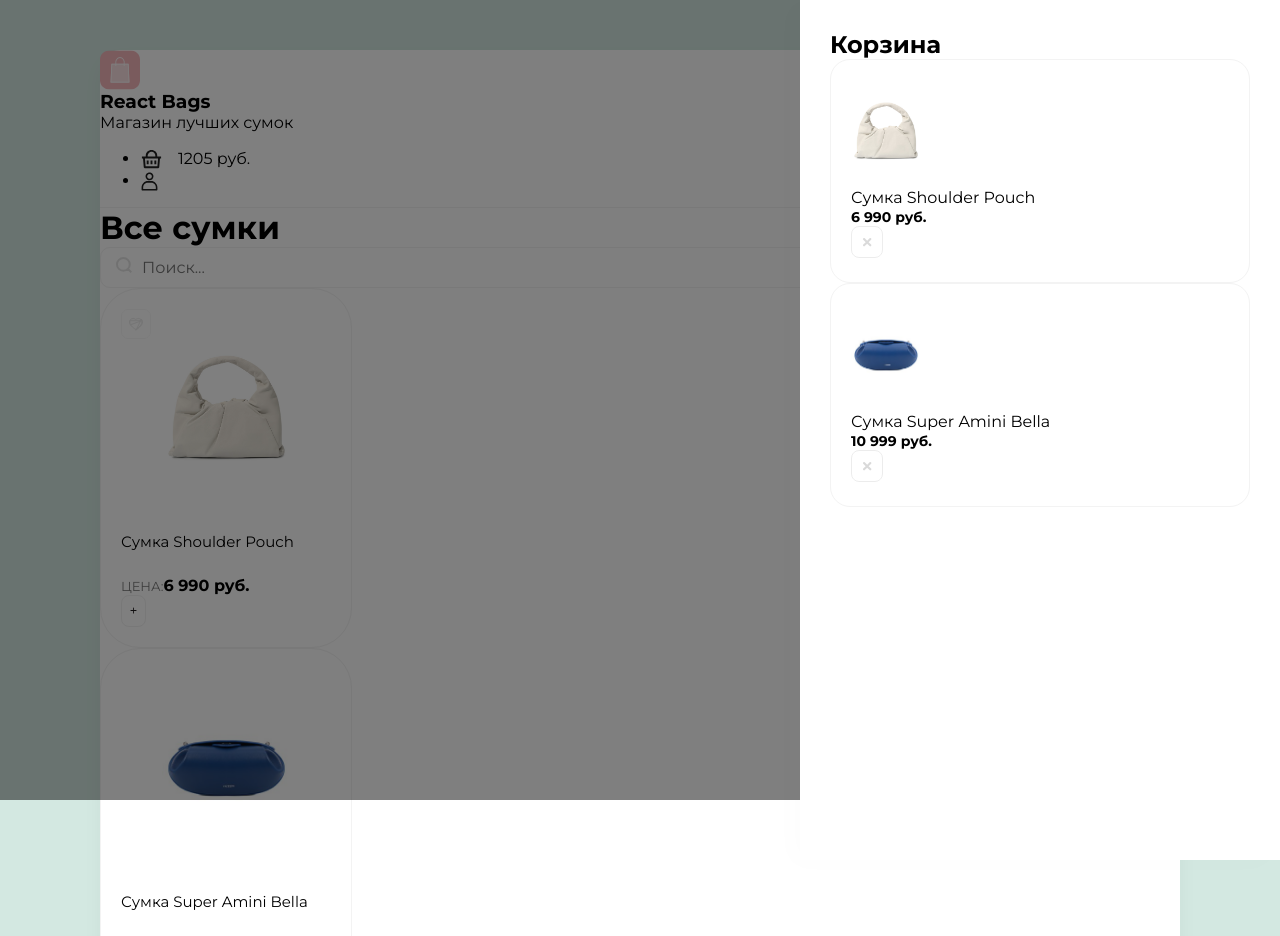
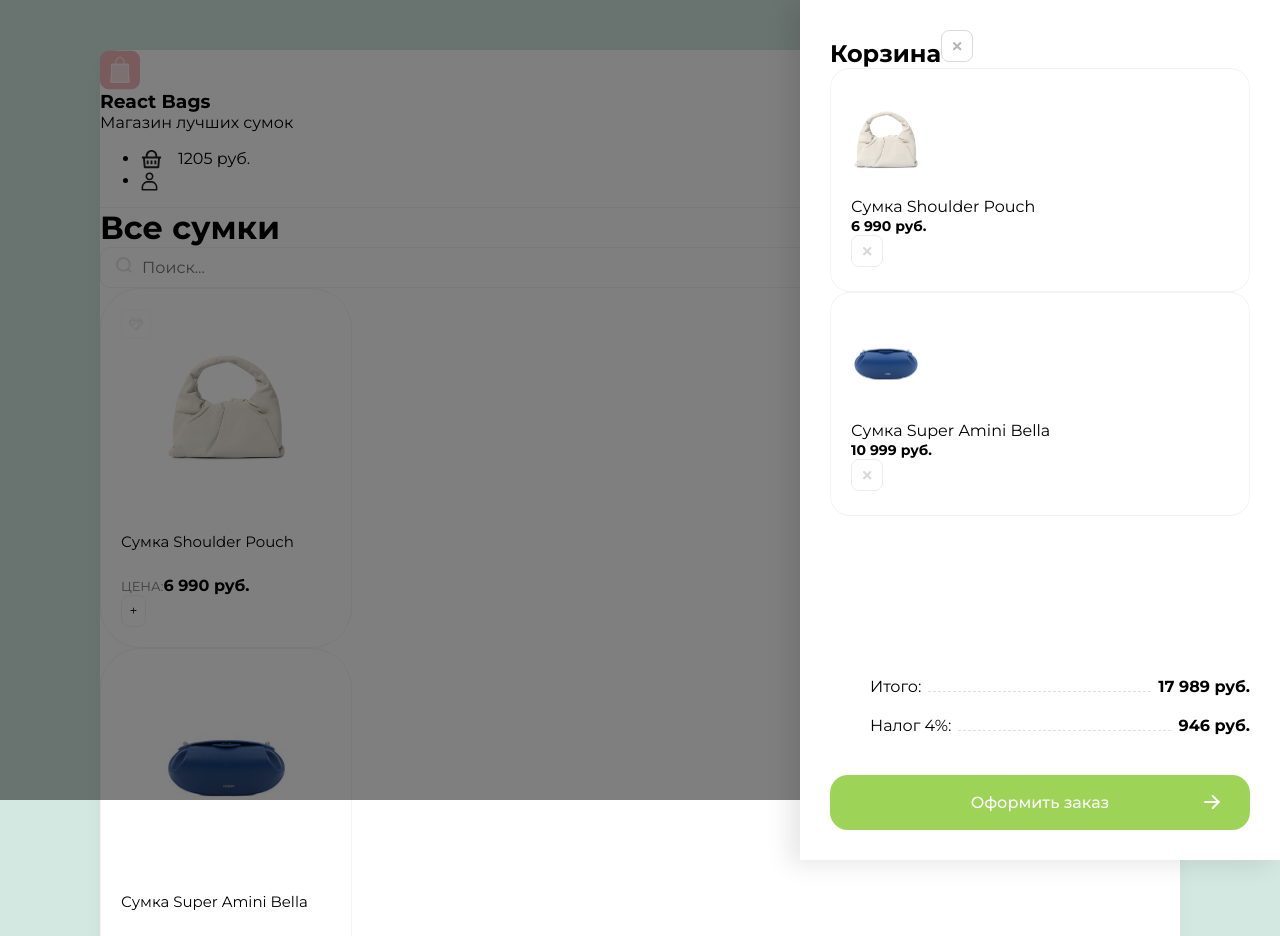
Before and after one commit to dbesaeva/react-bags, a React (Create React App) app: page / in a window 1280 px wide. Shown: the top 936 px of the page. Built offline with nearby package versions, Linux system fonts and the light colour scheme.

Commit message:
add price side-block

```diff
--- a/src/App.js
+++ b/src/App.js
@@ -3,23 +3,42 @@ function App() {
   <div className="wrapper clear">
     <div className="overlay">
       <div className="drawer">
-        <h2 className="mb-30">Корзина</h2>
+        <h2 className="d-flex justify-between mb-30">Корзина
+          <img className="cu-p" src="/img/btn-remove.svg" alt="Remove"/>
+        </h2>
 
-        <div className="cartItem d-flex align-center mb-20">
+        <div className="items">
+          <div className="cartItem d-flex align-center mb-20">
           <div style={{ backgroundImage: 'url(/img/bags/1.jpg)'}} className="cartItemImg"></div>
           <div className="mr-20 flex">
             <p className="mb-5">Сумка Shoulder Pouch</p>
             <b>6 990 руб.</b>
           </div>
           <img className="removeBtn" src="/img/btn-remove.svg" alt="Remove"/>
-        </div>
-        <div className="cartItem d-flex align-center mb-20">
+          </div>
+          <div className="cartItem d-flex align-center mb-20">
           <div style={{ backgroundImage: 'url(/img/bags/2.jpg)'}} className="cartItemImg"></div>
           <div className="mr-20 flex">
             <p className="mb-5">Сумка Super Amini Bella</p>
             <b>10 999 руб.</b>
           </div>
           <img className="removeBtn" src="/img/btn-remove.svg" alt="Remove"/>
+          </div>
+        </div>
+        <div className="cartTotalBlock">
+          <ul>
+            <li>
+              <span>Итого:</span>
+              <div></div>
+              <b>17 989 руб.</b>
+            </li>
+            <li>
+              <span>Налог 4%:</span>
+              <div></div>
+              <b>946 руб.</b>
+            </li>
+          </ul>
+          <button className="greenButton">Оформить заказ <img src="/img/arrow.svg" alt="Arrow"/></button>
         </div>
 
       </div>
--- a/src/index.scss
+++ b/src/index.scss
@@ -112,12 +112,81 @@ header {
   height: 100%;
   right: 0;
   background: #FFFFFF;
-  box-shadow: -10px 4px 24px rgba(0, 0, 0, 0.01);
+  box-shadow: -10px 4px 24px rgba(0, 0, 0, 0.1);
   padding: 30px;
+
+  display: flex;
+  flex-direction: column;
 
   h2 {
     margin: 0;
-    font-size: 24px;
+  }
+
+  .items {
+    flex: 1;
+    overflow: auto;
+    margin-bottom: 40px;
+  }
+
+  .cartTotalBlock {
+    ul {
+      margin-bottom: 40px !important;
+      li {
+        display: flex;
+        align-items: flex-end;
+        margin-bottom: 20px;
+      }
+      div {
+        flex: 1;
+        height: 1px;
+        border-bottom: 1px dashed #dfdfdf;
+        position: relative;
+        top: -4px;
+        margin: 0 7px;
+      }
+    }
+
+    .greenButton {
+      position: relative;
+
+      &:disabled {
+        animation: button-loading 0.6s ease-in-out infinite;
+      }
+
+      &:hover {
+        img {
+          transform: translateX(5px);
+        }
+      }
+
+      img {
+        position:absolute;
+        right: 30px;
+        top: 20px;
+        transition: transform 0.15s ease-in-out;
+      }
+    }
+  }
+}
+
+.greenButton {
+  width: 100%;
+  height: 55px;
+  background-color: #9DD458;
+  border-radius: 18px;
+  border: 0;
+  color: #FFFFFF;
+  font-size: 16px;
+  font-weight: 500;
+  cursor: pointer;
+  transition: background 0.1s ease-in-out;
+
+  &:hover {
+    background: lighten(#9dd558, 5%);
+  }
+
+  &:active {
+    background: darken(#9dd558, 5%);
   }
 }
 
```
Also changed, not shown: public/img/arrow.svg (added).
